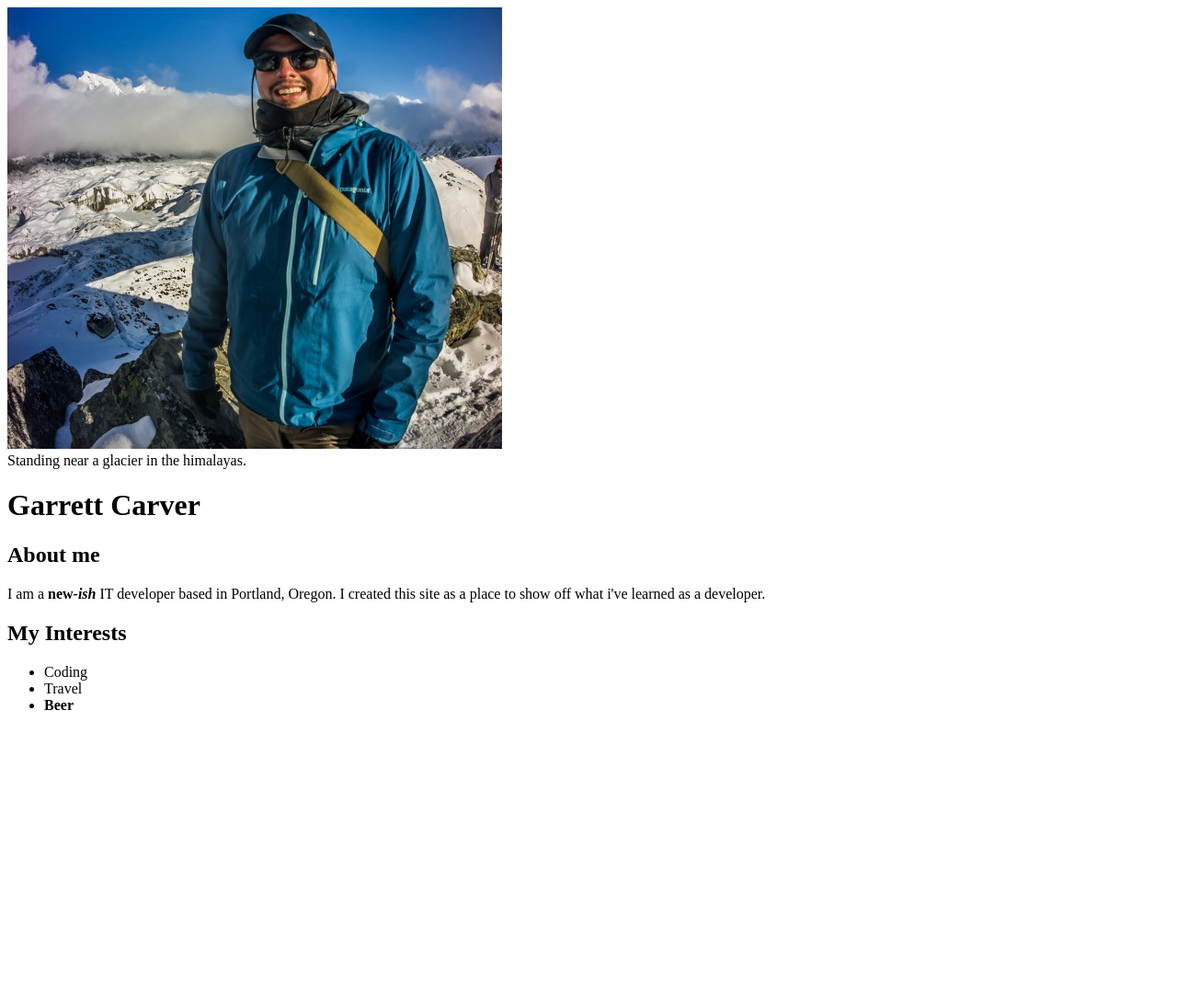
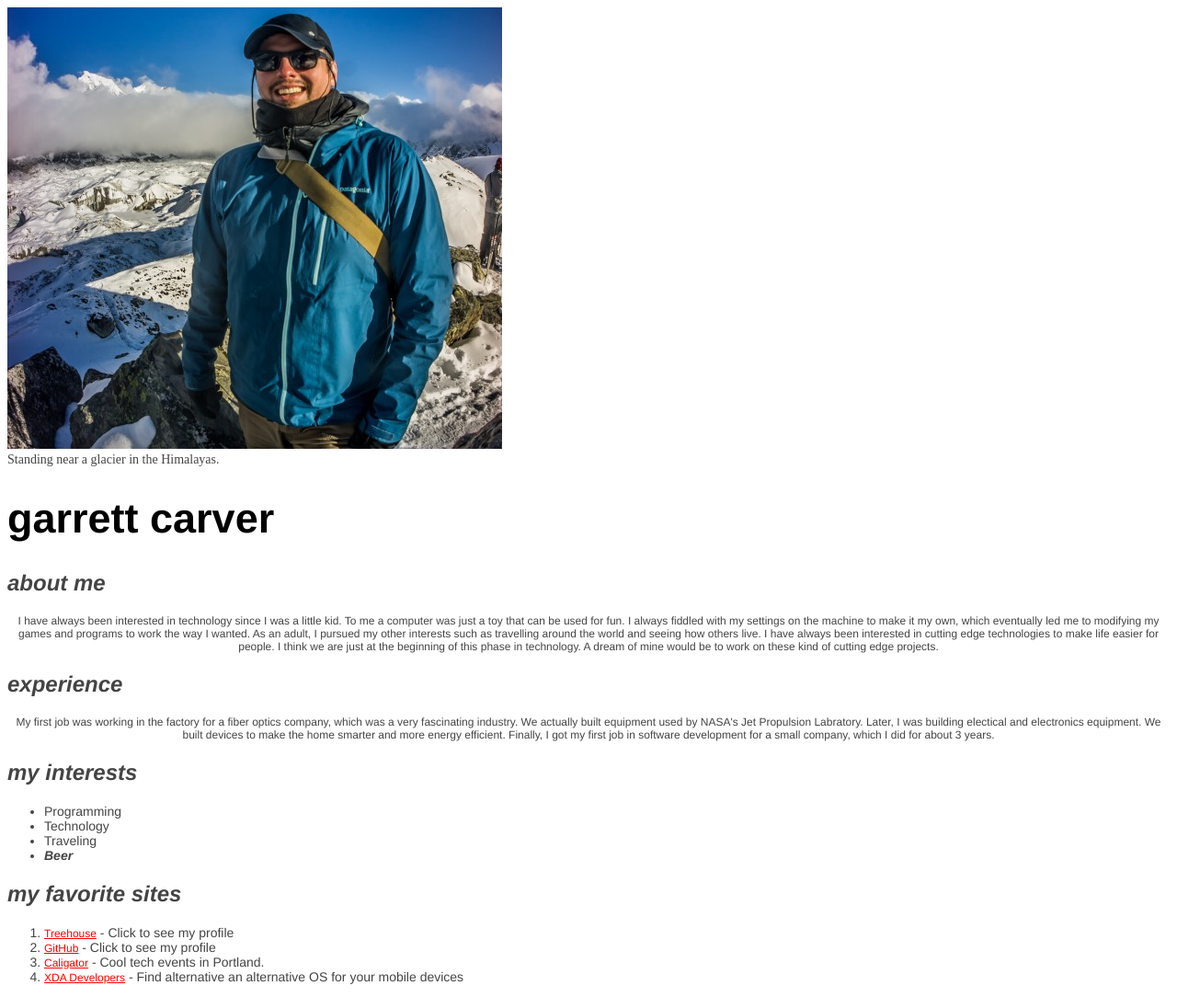
Before and after one commit to gariti/gariti.github.io, a plain HTML site: page Index.html in a window 1280 px wide. Shown: the whole page at 92% size. Before the commit the page ends 800 px from the top, so only its background shows below. Drawn offline with Linux system fonts and the light colour scheme.

Commit message:
add css styles, update README.md instructions

```diff
--- a/Index.html
+++ b/Index.html
@@ -6,22 +6,32 @@
   </head>
   <body>
     <img src="images/himalayas.jpg">
-    <figcaption>Standing near a glacier in the himalayas.</figcaption>
+    <figcaption>Standing near a glacier in the Himalayas.</figcaption>
 
-    <h1>Garrett Carver</h1>
+    <h1>garrett carver</h1>
 
-    <h2>About me</h2>
-    <p>I am a <strong>new<em>-ish</em></strong> IT developer based in Portland, Oregon.  I
-    created this site as a place to show off what i've learned as a developer.
-    </p>
+    <h2>about me</h2>
+    <p>I have always been interested in technology since I was a little kid.  To me a computer was just a toy that can be used for fun.  I always fiddled with my settings on the machine to make it my own, which eventually led me to modifying my games and programs to work the way I wanted.  As an adult, I pursued my other interests such as travelling around the world and seeing how others live.  I have always been interested in cutting edge technologies to make life easier for people.  I think we are just at the beginning of this phase in technology.  A dream of mine would be to work on these kind of cutting edge projects.</p>
 
-    <h2>My Interests</h2>
+    <h2>experience</h2>
+    <p>My first job was working in the factory for a fiber optics company, which was a very fascinating industry.  We actually built equipment used by NASA's Jet Propulsion Labratory.  Later, I was building electical and electronics equipment.  We built devices to make the home smarter and more energy efficient.  Finally, I got my first job in software development for a small company, which I did for about 3 years.</p>
+
+    <h2>my interests</h2>
     <ul>
-      <li>Coding</li>
-      <li>Travel</li>
-      <li><strong>Beer</strong></li>
+      <li>Programming</li>
+      <li>Technology</li>
+      <li>Traveling</li>
+      <li><em><strong>Beer</strong></em></li>
+    </ul>
 
-    </ul>
+        <h2>my favorite sites</h2>
+    <ol>
+      <li><a href="https://teamtreehouse.com/garrettcarver">Treehouse</a> - Click to see my profile</li>
+      <li><a href="https://github.com/gariti">GitHub</a> - Click to see my profile</li>
+      <li><a href="http://calagator.org/">Caligator</a> - Cool tech events in Portland.</li>
+      <li><a href="http://forum.xda-developers.com/">XDA Developers</a> - Find alternative an alternative OS for your mobile devices</li>
+
+    </ol>
 
   </body>
 </html>
--- a/css/css.css
+++ b/css/css.css
@@ -0,0 +1,47 @@
+figcaption {
+    font-size: 14px;
+    color: #444444;
+}
+
+h1 {
+  font-family: helvetica;
+  font-size: 45px;
+}
+
+h2 {
+  font-style: italic;
+  color: #444444;
+  font-family: helvetica;
+}
+
+p {
+  text-align: center;
+  font-size: 12px;
+  font-family: helvetica;
+  color: #444444;
+}
+
+ul {
+  font-size: 14px;
+  font-family: helvetica;
+  color: #444444;
+}
+
+ol {
+  font-size: 14px;
+  font-family: helvetica;
+  color: #444444;
+}
+
+a:link {
+  text-decoration: underline;
+  font-size: 12px;
+  font-family: helvetica;
+  color: red;
+}
+a:visited {
+  text-decoration: underline;
+  font-size: 12px;
+  font-family: helvetica;
+  color: #8B0000;
+}
```
Also changed, not shown: 1 other file.
